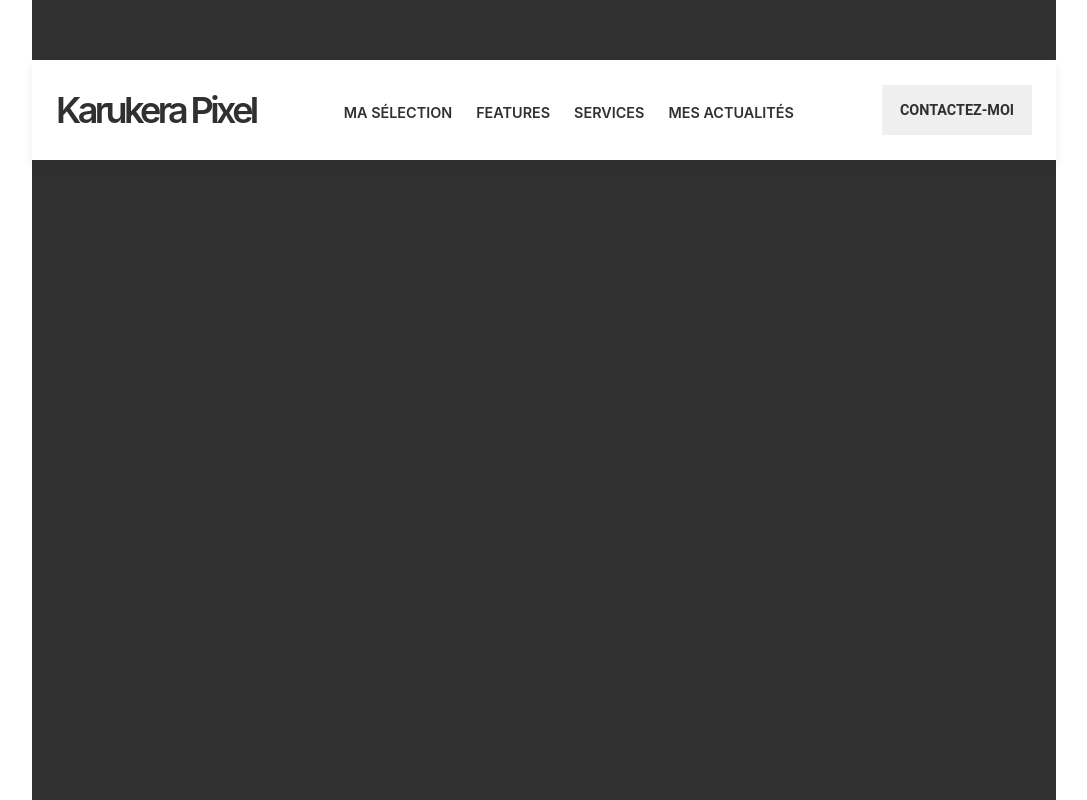
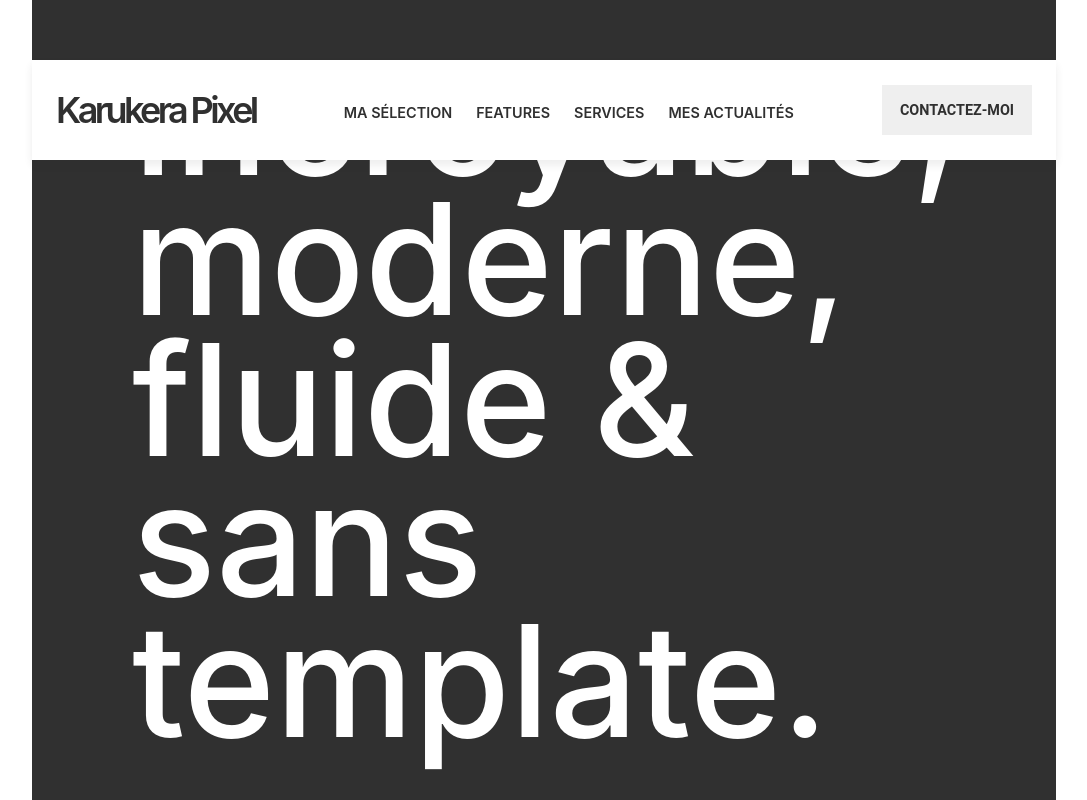
Before and after one commit to karukerapixel/my-app, a React (Create React App) app: page / in a window 1280 px wide. Shown: the top 800 px of the page, without its empty margins (96-1183 px from the left). Built offline with nearby package versions, Linux system fonts and the light colour scheme.

Commit message:
adding a title via the props heading

```diff
--- a/src/pages/Home.tsx
+++ b/src/pages/Home.tsx
@@ -5,7 +5,7 @@ import Portfolio from '../components/Portfolio';
 const Home: React.FC = () => {
   return (
     <>
-      <Hero />
+      <Hero heading={'Incroyable, moderne, fluide & sans template.'} />
       <Services />
       <Portfolio />
     </>
```
